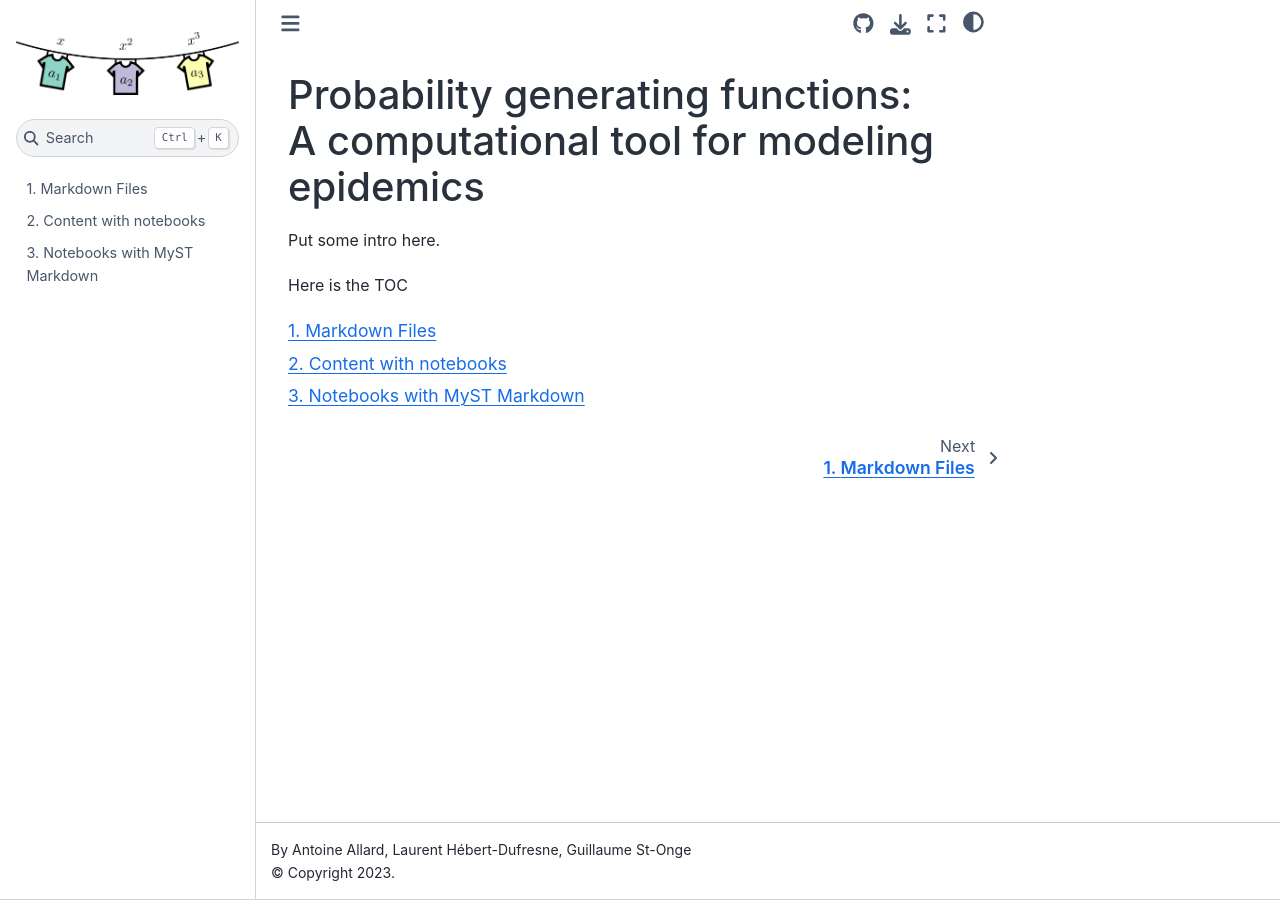
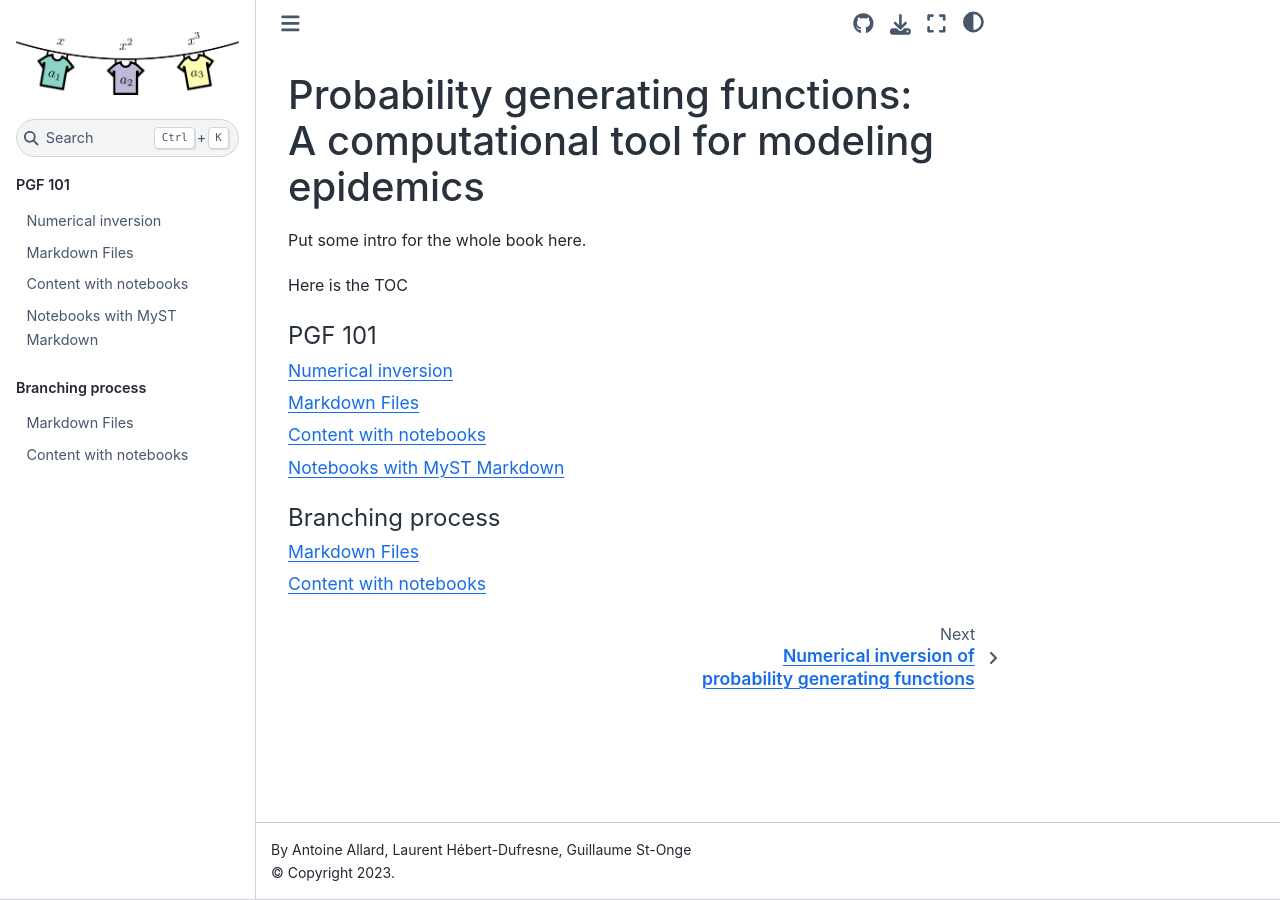
Before and after one commit to gstonge/pgfunk, a Jupyter Book: the page built from book/intro.md, in a window 1280 px wide. Built offline with Jupyter Book 1.0.4 settings and Sphinx 7.4.7 and the Sphinx Book theme 1.1.4, drawn with Linux system fonts in a browser that asks for light colours; some of the changed lines change nothing that is shown.

Commit message:
added numerical inversion notebook

````diff
--- a/book/_toc.yml
+++ b/book/_toc.yml
@@ -3,9 +3,15 @@
 
 format: jb-book
 root: intro
-options:
-  numbered: true
-chapters:
-- file: markdown
-- file: notebooks
-- file: markdown-notebooks
+parts:
+- caption: PGF 101
+  chapters:
+  - file: numerical_inversion
+    title: Numerical inversion
+  - file: markdown
+  - file: notebooks
+  - file: markdown-notebooks
+- caption: Branching process
+  chapters:
+  - file: markdown2
+  - file: notebooks2
--- a/book/intro.md
+++ b/book/intro.md
@@ -1,6 +1,6 @@
 # Probability generating functions: <br> A computational tool for modeling epidemics
 
-Put some intro here.
+Put some intro for the whole book here.
 
 Here is the TOC
 
--- /dev/null
+++ b/book/markdown2.md
@@ -0,0 +1,55 @@
+# Markdown Files
+
+Whether you write your book's content in Jupyter Notebooks (`.ipynb`) or
+in regular markdown files (`.md`), you'll write in the same flavor of markdown
+called **MyST Markdown**.
+This is a simple file to help you get started and show off some syntax.
+
+## What is MyST?
+
+MyST stands for "Markedly Structured Text". It
+is a slight variation on a flavor of markdown called "CommonMark" markdown,
+with small syntax extensions to allow you to write **roles** and **directives**
+in the Sphinx ecosystem.
+
+For more about MyST, see [the MyST Markdown Overview](https://jupyterbook.org/content/myst.html).
+
+## Sample Roles and Directives
+
+Roles and directives are two of the most powerful tools in Jupyter Book. They
+are kind of like functions, but written in a markup language. They both
+serve a similar purpose, but **roles are written in one line**, whereas
+**directives span many lines**. They both accept different kinds of inputs,
+and what they do with those inputs depends on the specific role or directive
+that is being called.
+
+Here is a "note" directive:
+
+```{note}
+Here is a note
+```
+
+It will be rendered in a special box when you build your book.
+
+Here is an inline directive to refer to a document: {doc}`markdown-notebooks`.
+
+
+## Citations
+
+You can also cite references that are stored in a `bibtex` file. For example,
+the following syntax: `` {cite}`holdgraf_evidence_2014` `` will render like
+this: {cite}`holdgraf_evidence_2014`.
+
+Moreover, you can insert a bibliography into your page with this syntax:
+The `{bibliography}` directive must be used for all the `{cite}` roles to
+render properly.
+For example, if the references for your book are stored in `references.bib`,
+then the bibliography is inserted with:
+
+```{bibliography}
+```
+
+## Learn more
+
+This is just a simple starter to get you started.
+You can learn a lot more at [jupyterbook.org](https://jupyterbook.org).
````
Also changed, not shown: book/notebooks2.ipynb (added), book/numerical_inversion.ipynb (added), 1 other file.
